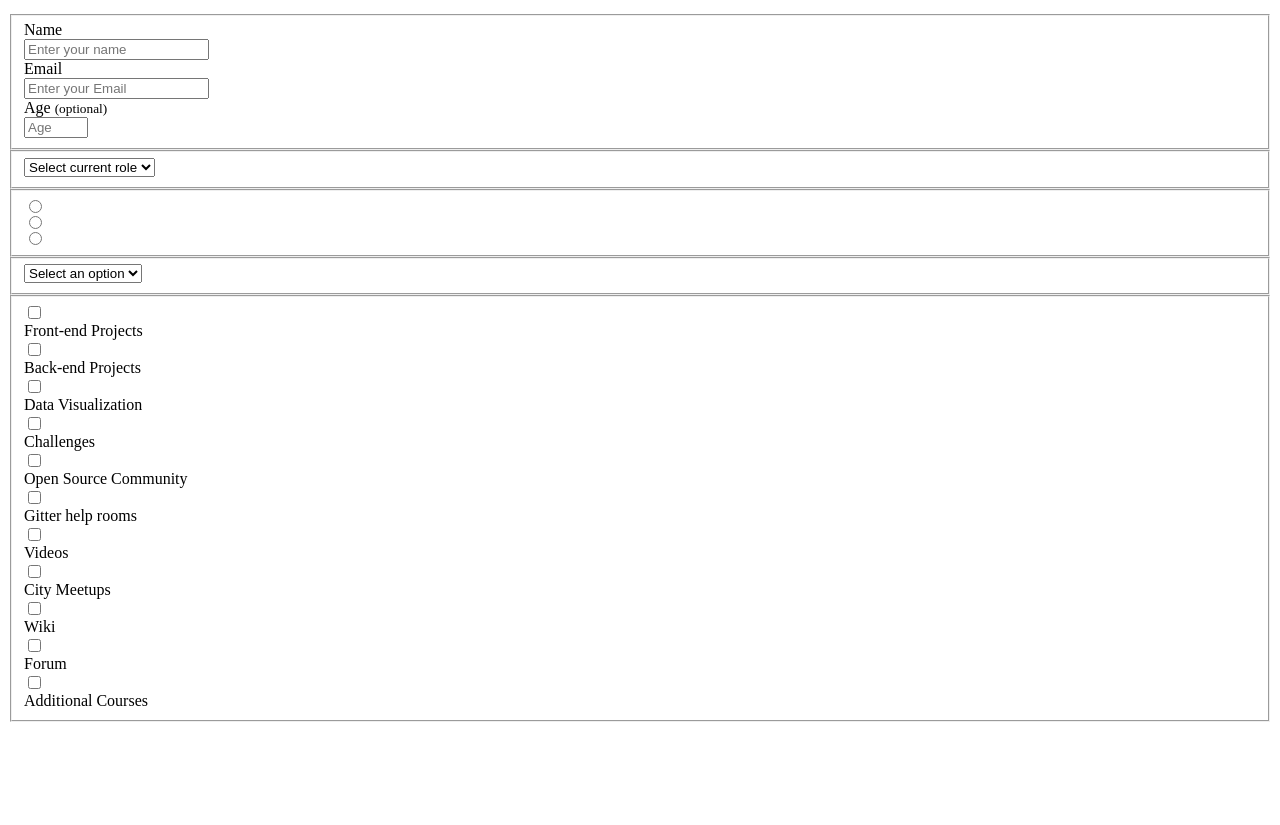
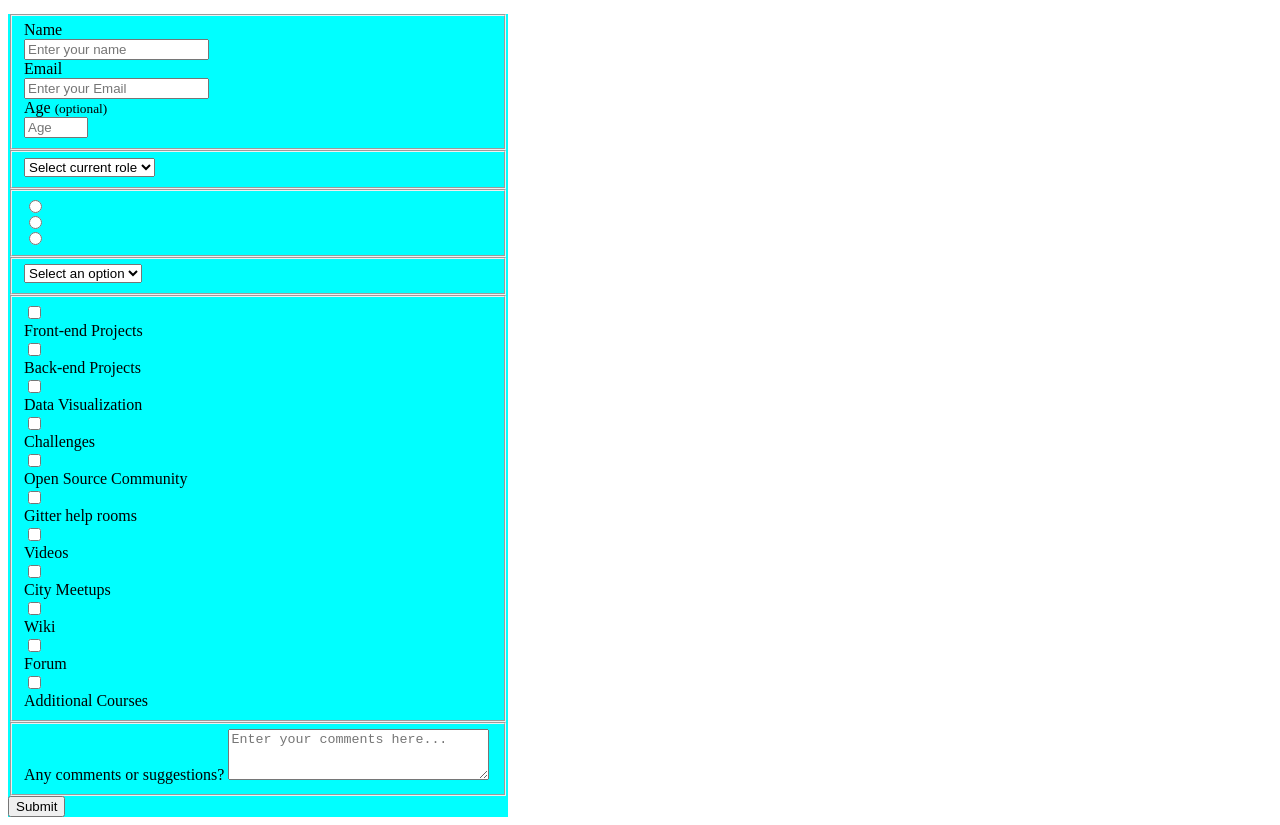
Before and after one commit to lucy-hub/Public, a website: page Freecodecamp-survey/index.html in a window 1280 px wide. Shown: the part 100-925 px from the top of the page. Before the commit the page ends 830 px from the top, so only its background shows below. Drawn offline with Linux system fonts and the light colour scheme.

Commit message:
Pushing...

```diff
--- a/Freecodecamp-survey/index.html
+++ b/Freecodecamp-survey/index.html
@@ -10,7 +10,7 @@
     <main>
         <h1 id="title">freeCodeCamp Survey Form</h1>
         <p id="description"><em>Thank you for taking the time to help us inprove the platform</em></p>
-
+        <div class="form-box">
             <form id="survey-form">
                 <fieldset>
                     <label id="name-label" for="name">Name<input id="name" type="text" placeholder="Enter your name" required></label>
@@ -55,7 +55,14 @@
                     <label><input type="checkbox"> Additional Courses</label>
                 </fieldset>
 
+                <fieldset>
+                    <label>Any comments or suggestions?
+                        <textarea id="" rows="3" cols="30" placeholder="Enter your comments here..."></textarea>
+                    </label>
+                </fieldset>
+                <button type="submit">Submit</button>
 
+        </div>
         </form>
 
     </main>
--- a/Freecodecamp-survey/my_style.css
+++ b/Freecodecamp-survey/my_style.css
@@ -5,3 +5,9 @@ body {
 input {
     display:block;
 }
+
+.form-box {
+    background-color: aqua;
+    max-width: 500px;
+    min-width: 200px;
+}
--- a/pong/AI.js
+++ b/pong/AI.js
@@ -30,7 +30,7 @@ function AI(){
             this.acc.y+=this.spd;
 
         }*/
-        var easing =  0.7
+        var easing =  1
         //random(0.5,0.53);
         dx = ball.pos.y * easing
         this.pos.y = dx;
```
Lines whose indentation alone changed are shown as unchanged.
